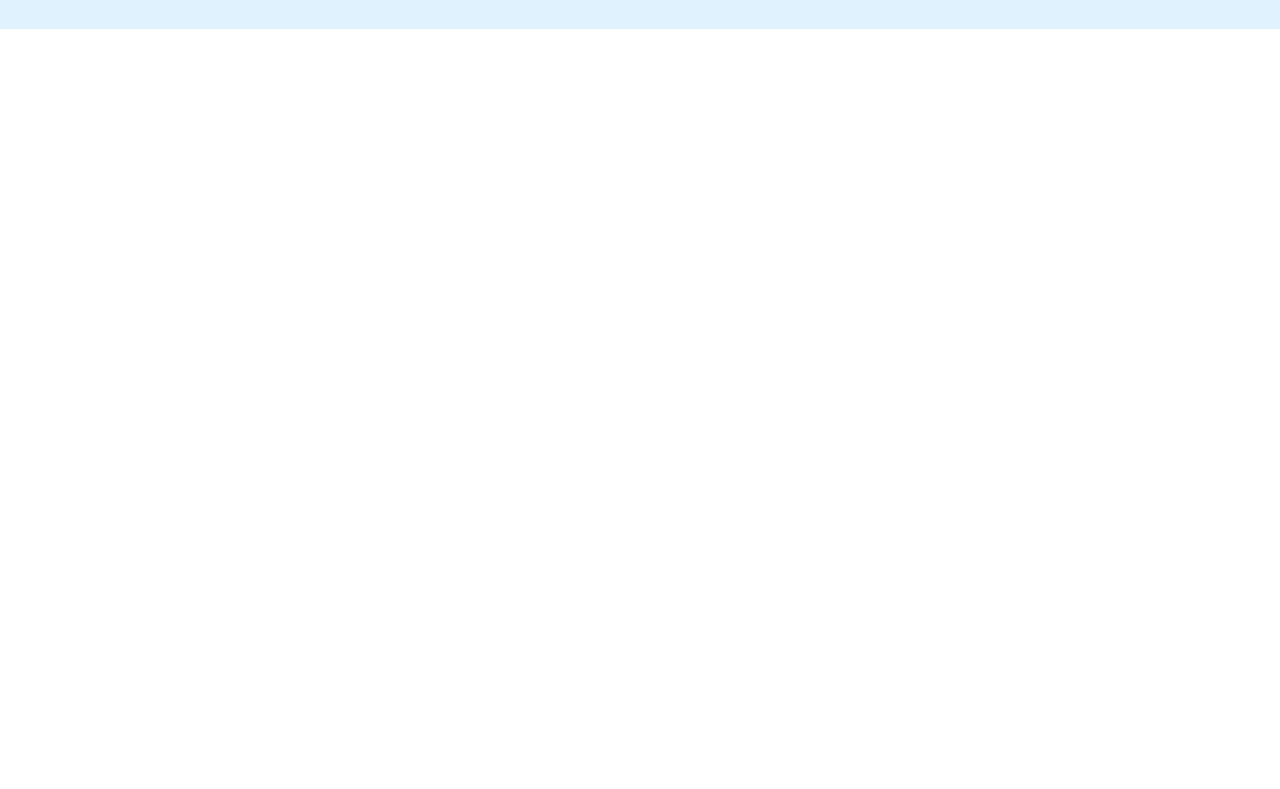
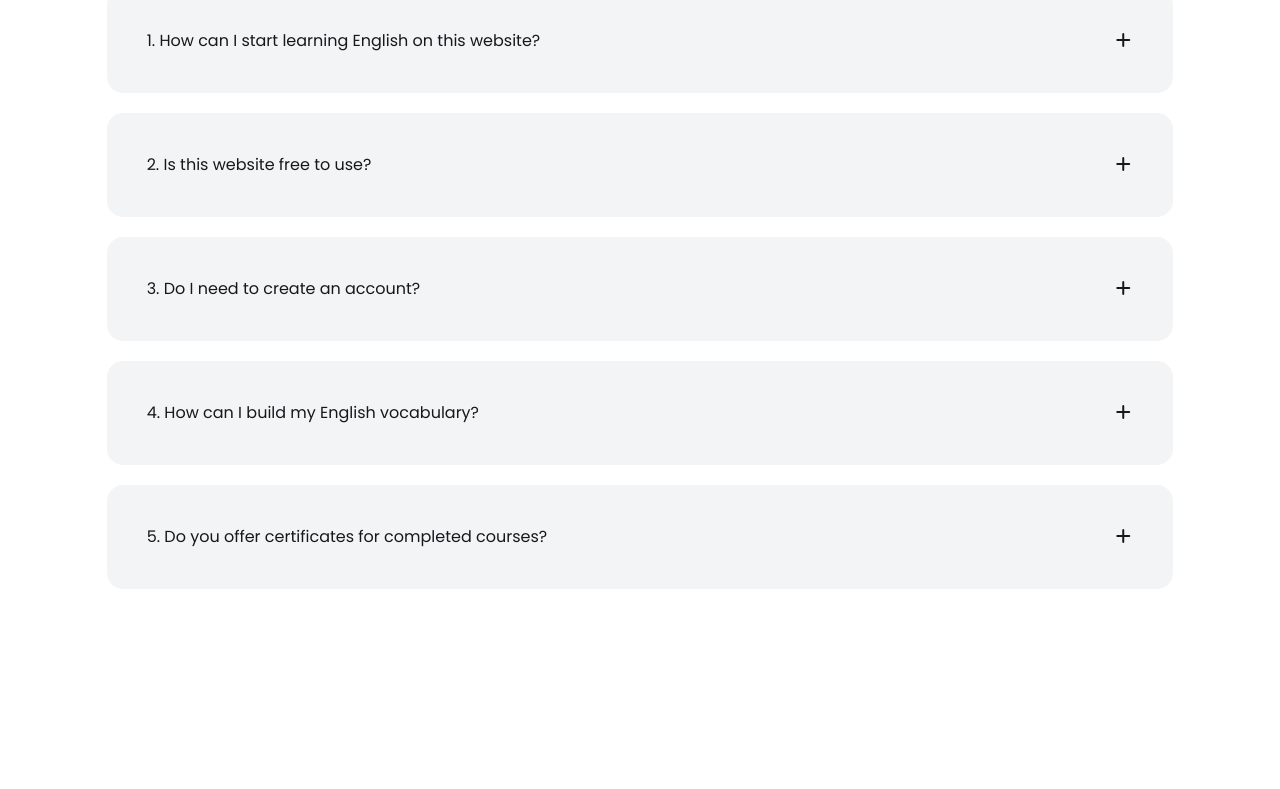
Before and after one commit to siamparvez001/ENGLISH-JANALA, a plain HTML site: page index.html in a window 1280 px wide. Shown: the part 860-1649 px from the top of the page. Before the commit the page ends 889 px from the top, so only its background shows below. Drawn offline with nearby package versions, Linux system fonts and the light colour scheme.

Commit message:
added qna section

```diff
--- a/index.html
+++ b/index.html
@@ -114,6 +114,62 @@
         </div>
     </section>
 
+    <!-- question -->
+    <section class="mt-30 mb-50 w-10/12 mx-auto">
+        <div>
+            <h2 class="text-2xl font-bold text-center mb-10"><span class="text-sky-300">Frequently </span>Asked Questions</h2>
+
+            <div>
+                <div class="bg-gray-100 p-10 rounded-2xl mb-5">
+                    <div class="flex justify-between">
+                        <h1>1. How can I start learning English on this website?</h1>
+                        <a href="">
+                            <i class="pluse fa-solid fa-plus"></i>
+                        </a>
+                    </div>
+                    <p class="text opacity-55  hidden p-5">You can start by exploring our beginner lessons, interactive exercises, and quizzes. We also offer structured courses to guide you step by step.</p>
+                </div>
+                <div class="bg-gray-100 p-10 rounded-2xl mb-5">
+                    <div class="flex justify-between">
+                        <h1>2. Is this website free to use?</h1>
+                        <a href="">
+                            <i class="pluse fa-solid fa-plus"></i>
+                        </a>
+                    </div>
+                    <p class="text opacity-55  hidden p-5">Yes, the website is free for basic features and use.</p>
+                </div>
+                <div class="bg-gray-100 p-10 rounded-2xl mb-5">
+                    <div class="flex justify-between">
+                        <h1>3.  Do I need to create an account?</h1>
+                        <a href="">
+                            <i class="pluse fa-solid fa-plus"></i>
+                        </a>
+                    </div>
+                    <p class="text opacity-55  hidden p-5">Yes, creating an account helps you save progress, track learning, access features, and get personalized experience easily.</p>
+                </div>
+                <div class="bg-gray-100 p-10 rounded-2xl mb-5">
+                    <div class="flex justify-between">
+                        <h1>4. How can I build my English vocabulary?</h1>
+                        <a href="">
+                            <i class="pluse fa-solid fa-plus"></i>
+                        </a>
+                    </div>
+                    <p class="text opacity-55  hidden p-5">Read daily, learn new words, use flashcards, watch English content, practice speaking, and review regularly to strengthen memory and usage.</p>
+                </div>
+                <div class="bg-gray-100 p-10 rounded-2xl mb-5">
+                    <div class="flex justify-between">
+                        <h1>5. Do you offer certificates for completed courses?</h1>
+                        <a href="">
+                            <i class="pluse fa-solid fa-plus"></i>
+                        </a>
+                    </div>
+                    <p class="text opacity-55  hidden p-5">Yes, certificates are provided after completing paid courses with all requirements like lessons, quizzes, and assignments successfully finished.</p>
+                </div>
+
+            </div>
+        </div>
+    </section>
+
     <!-- footer -->
     <footer class=" bg-sky-100 pt-10 pb-10">
         <div class="w-11/12 mx-auto mt-10 space-y-4">
@@ -144,6 +200,9 @@
             </div>
         </div>
     </footer>
+
+
+    <script src="./script/hidden.js"></script>
 </body>
 
 </html>
--- /dev/null
+++ b/script/hidden.js
@@ -0,0 +1,9 @@
+const icons = document.querySelectorAll('.pluse');
+
+icons.forEach(icon => {
+    icon.addEventListener('click', (e) => {
+        e.preventDefault();
+        const content = icon.parentElement.parentElement.nextElementSibling;
+        content.classList.toggle('hidden')
+    })
+})
```
Also changed, not shown: index.css (line endings or trailing spaces).
